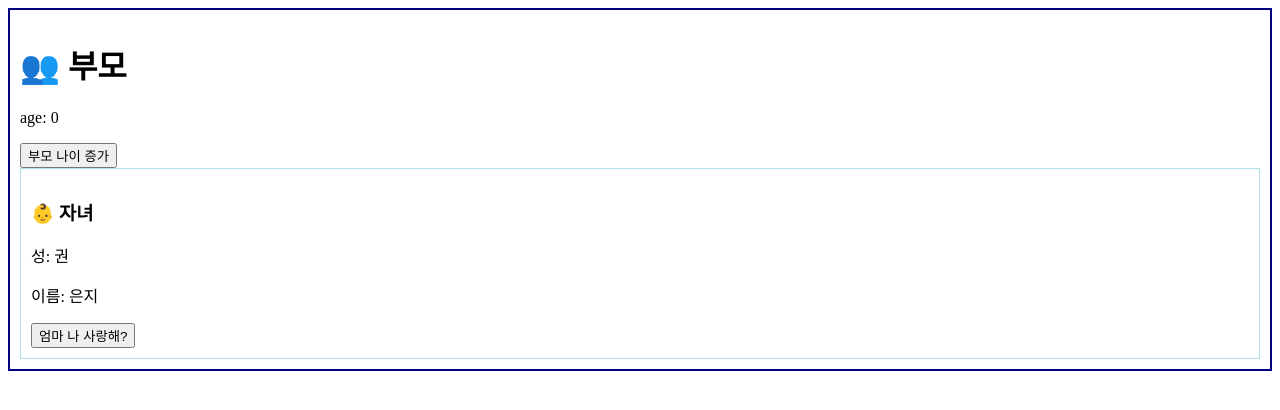
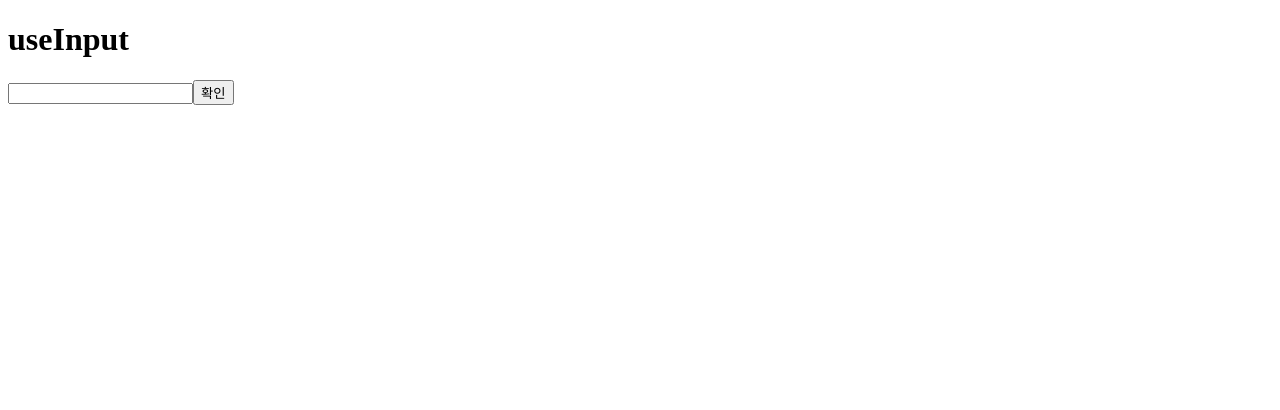
Before and after one commit to wwowww/projects, a React (Vite) app in the folder apps/hooks-app/: page / in a window 1280 px wide. Shown: the top 410 px of the page. Built offline with nearby package versions, Linux system fonts and the light colour scheme.

Commit message:
feat. custom hook

```diff
--- a/apps/hooks-app/src/App.tsx
+++ b/apps/hooks-app/src/App.tsx
@@ -1,3 +1,4 @@
+import CustomHook from "./components/CustomHook";
 import ReactMemo from "./components/ReactMemo";
 
 function App() {
@@ -10,7 +11,8 @@ function App() {
       {/* <UseMemoComponent /> */}
       {/* <UseMemoComponent2 /> */}
       {/* <UseCallbackComponent /> */}
-      <ReactMemo />
+      {/* <ReactMemo /> */}
+      <CustomHook />
     </div>
   )
 }
--- /dev/null
+++ b/apps/hooks-app/src/components/CustomHook.tsx
@@ -0,0 +1,19 @@
+import { useInput } from "../hooks/useInput";
+
+const displayMessage = (message: string) => {
+  alert(message)
+}
+
+const CustomHook = () => {
+  const [inputValue, handleChange, handleSubmit] = useInput("", displayMessage);
+
+  return (
+    <div>
+      <h1>useInput</h1>
+      <input value={inputValue || ''} onChange={handleChange} />
+      <button onClick={inputValue && handleSubmit}>확인</button>
+    </div>
+  )
+}
+
+export default CustomHook;
--- /dev/null
+++ b/apps/hooks-app/src/hooks/useInput.ts
@@ -0,0 +1,16 @@
+import { useState } from "react";
+
+export const useInput = ({ initialVale, submitAction }: any) => {
+  const [inputValue, setInputValue] = useState(initialVale);
+
+  const handleChange = (e: any) => {
+    setInputValue(e.target.value);
+  }
+
+  const handleSubmit = () => {
+    setInputValue("");
+    submitAction(inputValue);
+  }
+
+  return [inputValue, handleChange, handleSubmit];
+}
```
